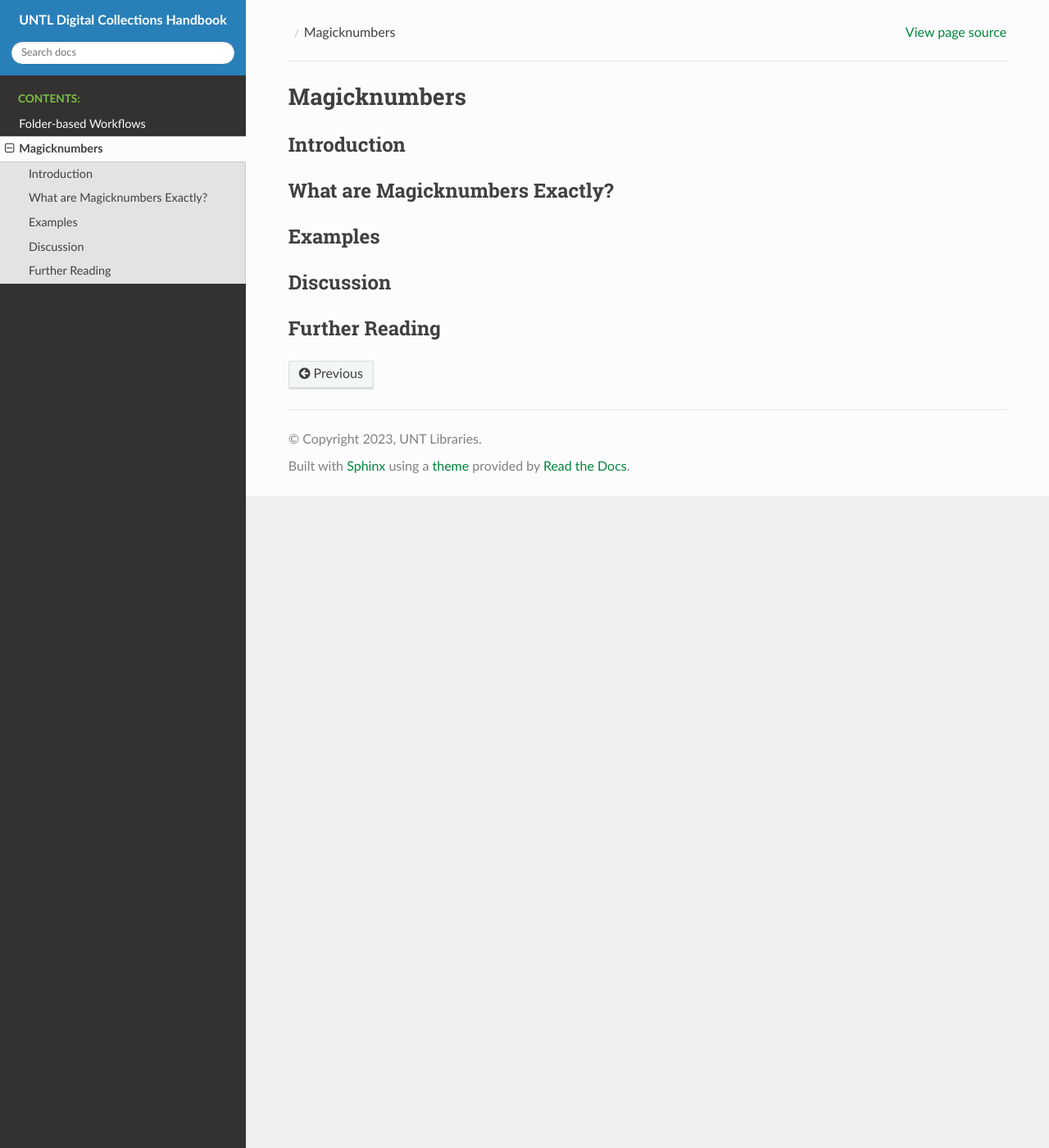
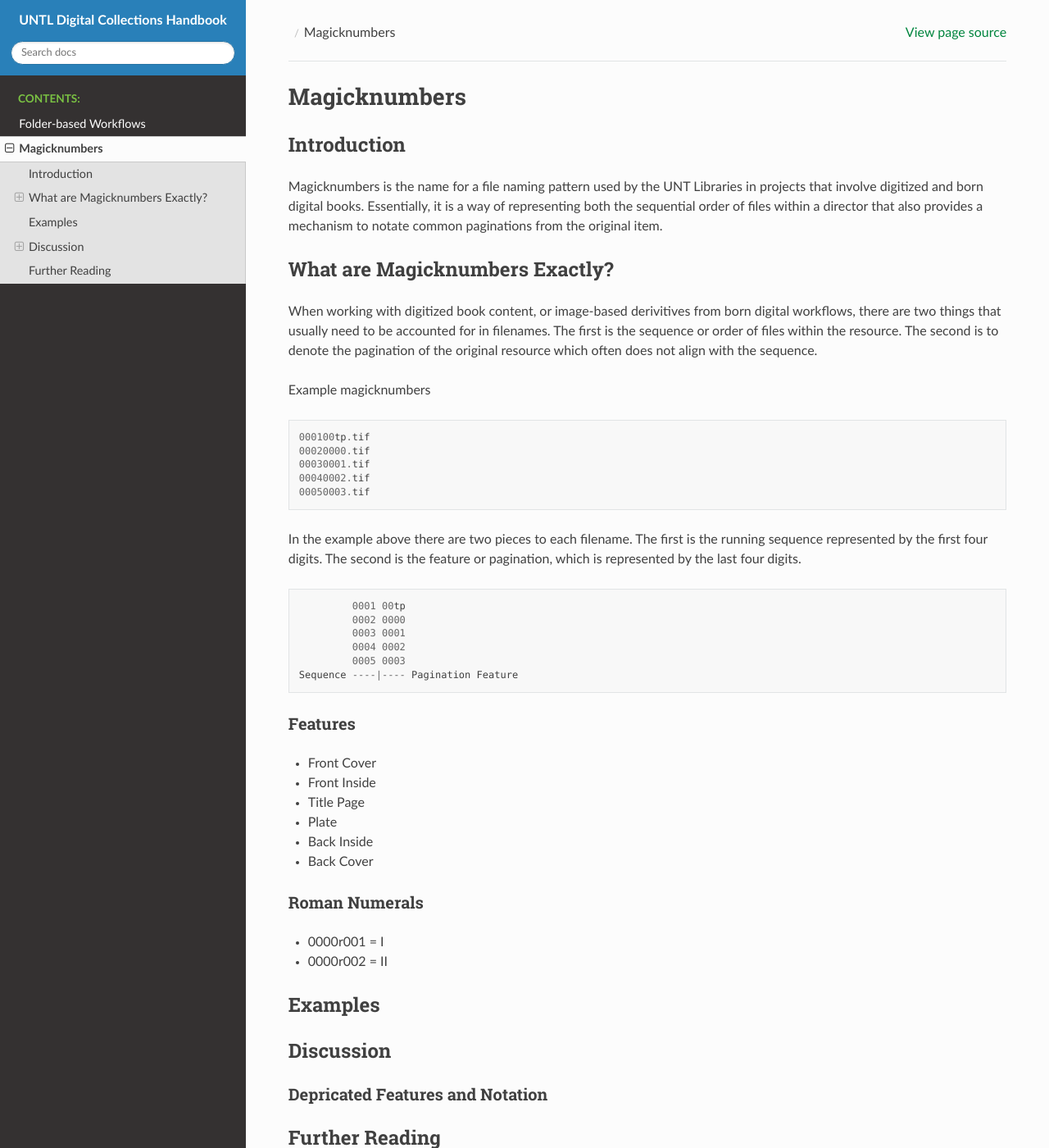
Before and after one commit to unt-libraries/untl-digital-collections-handbook, a Sphinx documentation site: the page built from docs/guides/magicknumbers.rst, in a window 1280 px wide and 1400 px high. Shown: the whole window at 82% size. Built offline with Sphinx 7.4.7 and the Read the Docs theme 2.0.0, drawn with Linux system fonts in a browser that asks for light colours.

Commit message:
adding more text

```diff
--- a/docs/guides/magicknumbers.rst
+++ b/docs/guides/magicknumbers.rst
@@ -6,9 +6,50 @@ Magicknumbers
 Introduction
 ************
 
+Magicknumbers is the name for a file naming pattern used by the UNT Libraries in projects that involve digitized and born digital books. Essentially, it is a way of representing both the sequential order of files within a director that also provides a mechanism to notate common paginations from the original item.
+
 *******************************
 What are Magicknumbers Exactly?
 *******************************
+
+When working with digitized book content, or image-based derivitives from born digital workflows, there are two things that usually need to be accounted for in filenames.  The first is the sequence or order of files within the resource. The second is to denote the pagination of the original resource which often does not align with the sequence.
+
+Example magicknumbers ::
+
+	000100tp.tif
+	00020000.tif
+	00030001.tif
+	00040002.tif
+	00050003.tif
+
+In the example above there are two pieces to each filename.  The first is the running sequence represented by the first four digits.  The second is the feature or pagination, which is represented by the last four digits.
+
+::
+
+	         0001 00tp
+	         0002 0000
+	         0003 0001
+	         0004 0002
+	         0005 0003
+	Sequence ----|---- Pagination Feature
+
+Features
+========
+
+* Front Cover
+* Front Inside
+* Title Page
+* Plate
+* Back Inside
+* Back Cover
+
+Roman Numerals
+==============
+
+* 0000r001 = I
+* 0000r002 = II
+
+
 
 ********
 Examples
@@ -18,6 +59,9 @@ Examples
 Discussion
 **********
 
+Depricated Features and Notation
+================================
+
 ***************
 Further Reading
 ***************
```
